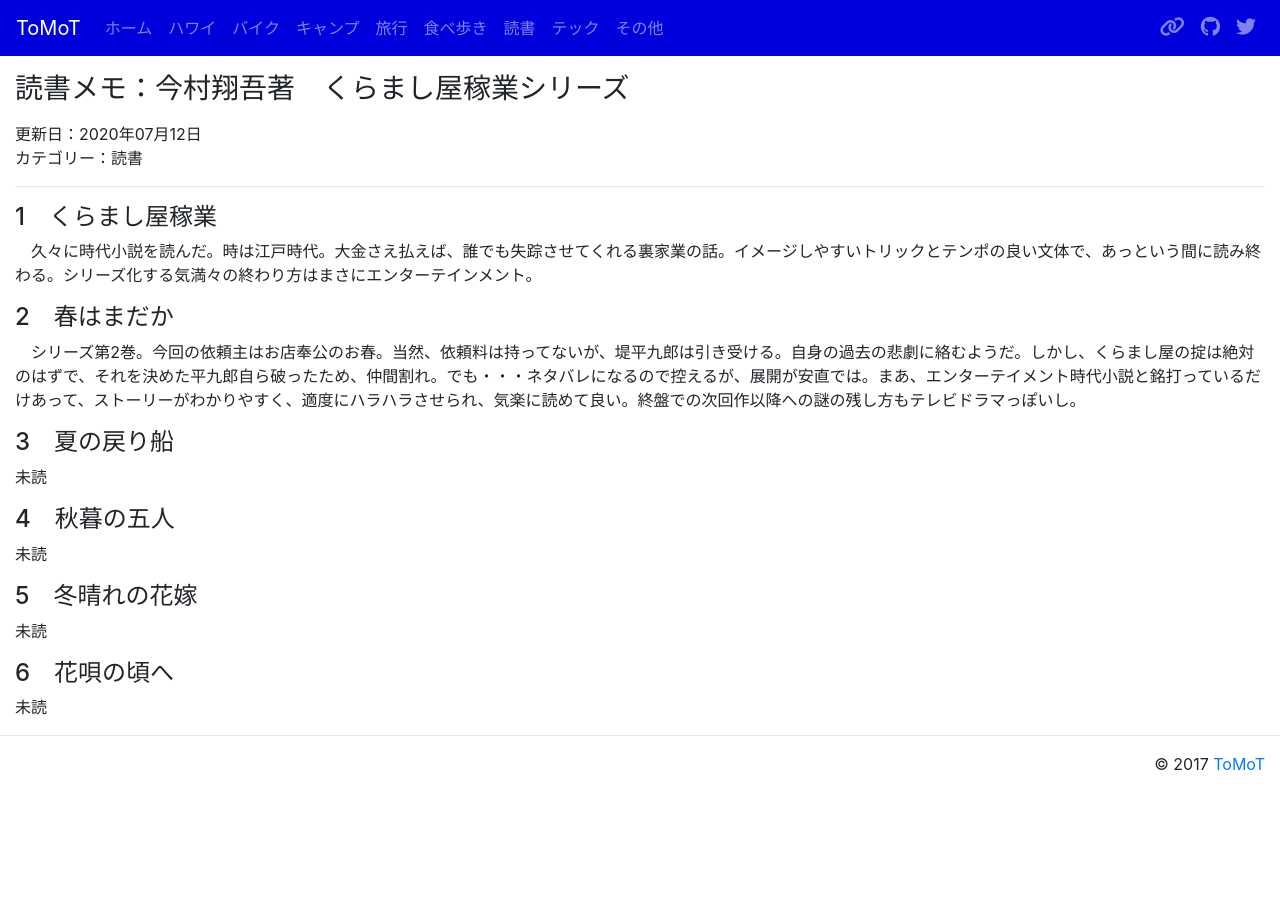
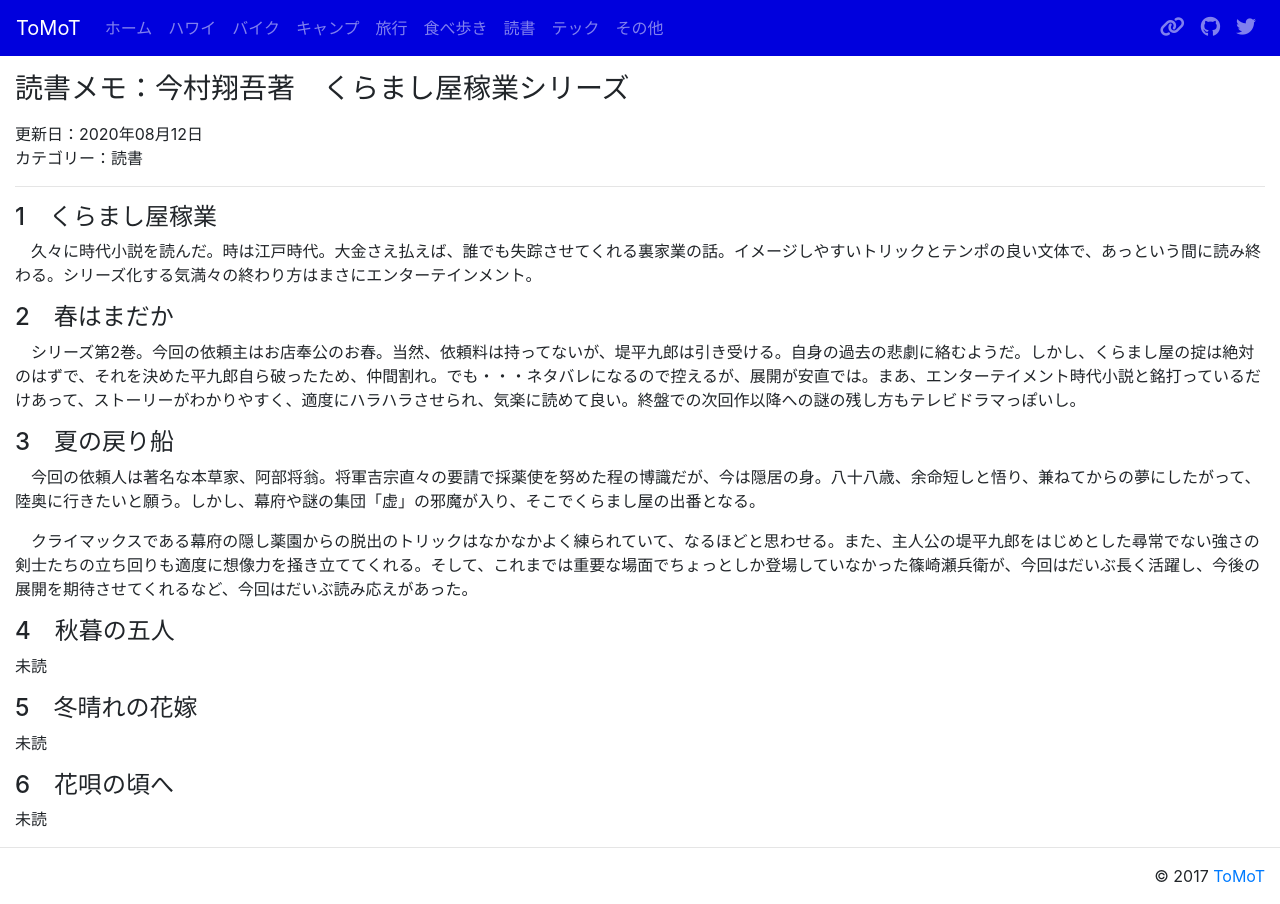
Before and after one commit to tomot/tomot.github.io, a Jekyll site: the page built from pages/book-imamura.md, in a window 1280 px wide. Built offline with Jekyll 4.4.1, drawn with Linux system fonts in a browser that asks for light colours; nearby versions of some CDN libraries.

Commit message:
add a book by Imamura

```diff
--- a/pages/book-imamura.md
+++ b/pages/book-imamura.md
@@ -1,7 +1,7 @@
 ---
 layout: page
 title: 読書メモ：今村翔吾著　くらまし屋稼業シリーズ
-date: 2020-07-12
+date: 2020-08-12
 categories: 読書
 ---
 #### 1　くらまし屋稼業
@@ -14,7 +14,9 @@ categories: 読書
 
 #### 3　夏の戻り船
 
-未読
+　今回の依頼人は著名な本草家、阿部将翁。将軍吉宗直々の要請で採薬使を努めた程の博識だが、今は隠居の身。八十八歳、余命短しと悟り、兼ねてからの夢にしたがって、陸奥に行きたいと願う。しかし、幕府や謎の集団「虚」の邪魔が入り、そこでくらまし屋の出番となる。
+
+　クライマックスである幕府の隠し薬園からの脱出のトリックはなかなかよく練られていて、なるほどと思わせる。また、主人公の堤平九郎をはじめとした尋常でない強さの剣士たちの立ち回りも適度に想像力を掻き立ててくれる。そして、これまでは重要な場面でちょっとしか登場していなかった篠崎瀬兵衛が、今回はだいぶ長く活躍し、今後の展開を期待させてくれるなど、今回はだいぶ読み応えがあった。
 
 #### 4　秋暮の五人
 
```
Also changed, not shown: book.md (+2 -2 lines), index.md (+2 -2 lines).
